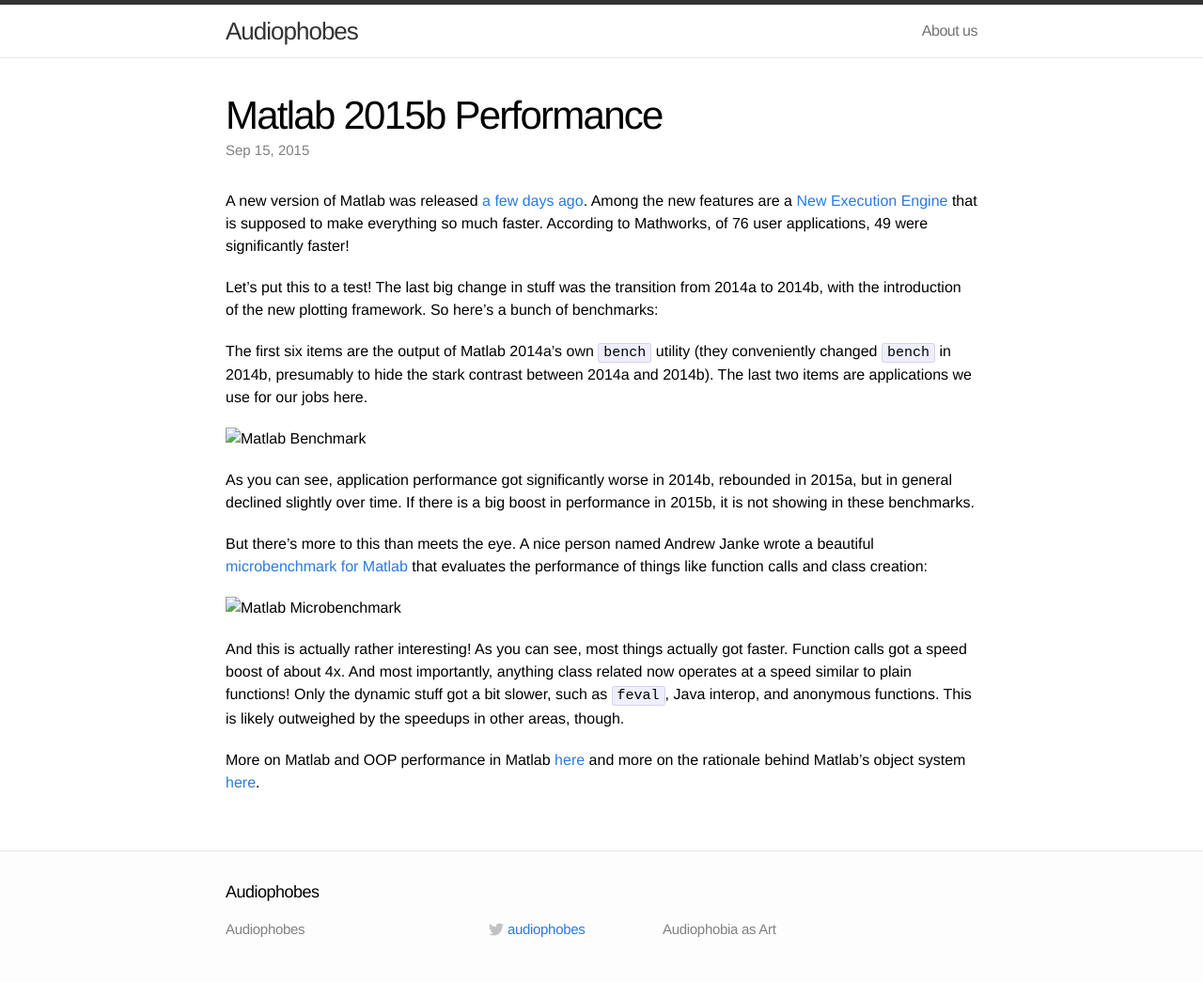
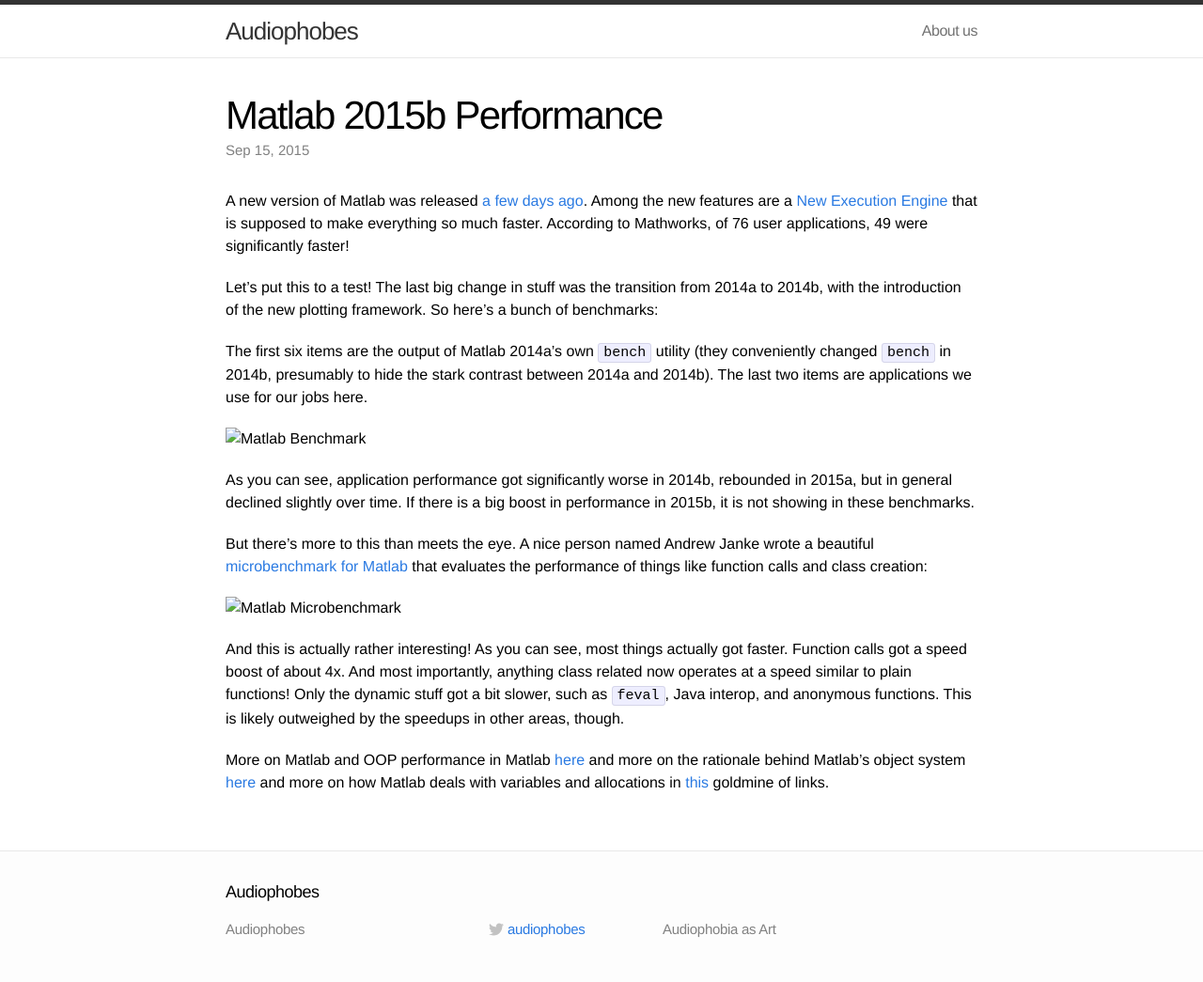
Before and after one commit to freiform/audiophobes, a Jekyll site: the page built from _posts/2015-09-15-matlab-2015b-performance.md, in a window 1280 px wide. Shown: the whole page at 94% size. Built offline with Jekyll 4.4.1, drawn with Linux system fonts in a browser that asks for light colours.

Commit message:
moar links!

```diff
--- a/_posts/2015-09-15-matlab-2015b-performance.md
+++ b/_posts/2015-09-15-matlab-2015b-performance.md
@@ -22,4 +22,4 @@
 
 And this is actually rather interesting! As you can see, most things actually got faster. Function calls got a speed boost of about 4x. And most importantly, anything class related now operates at a speed similar to plain functions! Only the dynamic stuff got a bit slower, such as `feval`, Java interop, and anonymous functions. This is likely outweighed by the speedups in other areas, though.
 
-More on Matlab and OOP performance in Matlab [here](http://stackoverflow.com/questions/1693429/is-matlab-oop-slow-or-am-i-doing-something-wrong/1745686#1745686) and more on the rationale behind Matlab's object system [here](http://de.mathworks.com/company/newsletters/articles/inside-matlab-objects-in-r2008a.html).
+More on Matlab and OOP performance in Matlab [here](http://stackoverflow.com/questions/1693429/is-matlab-oop-slow-or-am-i-doing-something-wrong/1745686#1745686) and more on the rationale behind Matlab's object system [here](http://de.mathworks.com/company/newsletters/articles/inside-matlab-objects-in-r2008a.html) and more on how Matlab deals with variables and allocations in [this](http://stackoverflow.com/questions/1446281/matlabs-garbage-collector) goldmine of links.
```
